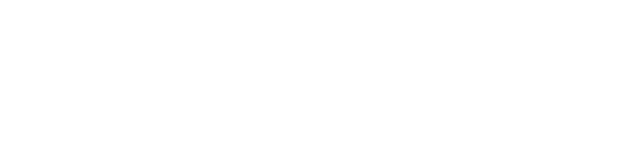
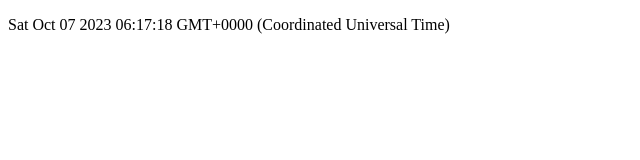
Before and after one commit to acciojob/clock-rahul-9340, a website: page main.html in a window 1280 px wide. Shown: the whole page, without its empty margins (0-640 px from the left). Drawn offline with Linux system fonts and the light colour scheme.

Commit message:
created a submission

```diff
--- a/main.html
+++ b/main.html
@@ -8,6 +8,9 @@
 
 <body>
 	<!-- the entire body must be written by student -->
+
+<p id = "timer"></p>
+
     <script type="text/javascript" src="./script.js">
 </script>
 
--- a/script.js
+++ b/script.js
@@ -1 +1,14 @@
 //your JS code here. If required.
+
+
+        function updateClock() {
+            const ptag = document.getElementById("timer");
+            const date = new Date();
+            ptag.innerText = date.toString();
+        }
+
+        // Update the clock every second (1000 milliseconds)
+        setInterval(updateClock, 1000);
+
+        // Initial update to show the current time immediately
+        updateClock();
```
